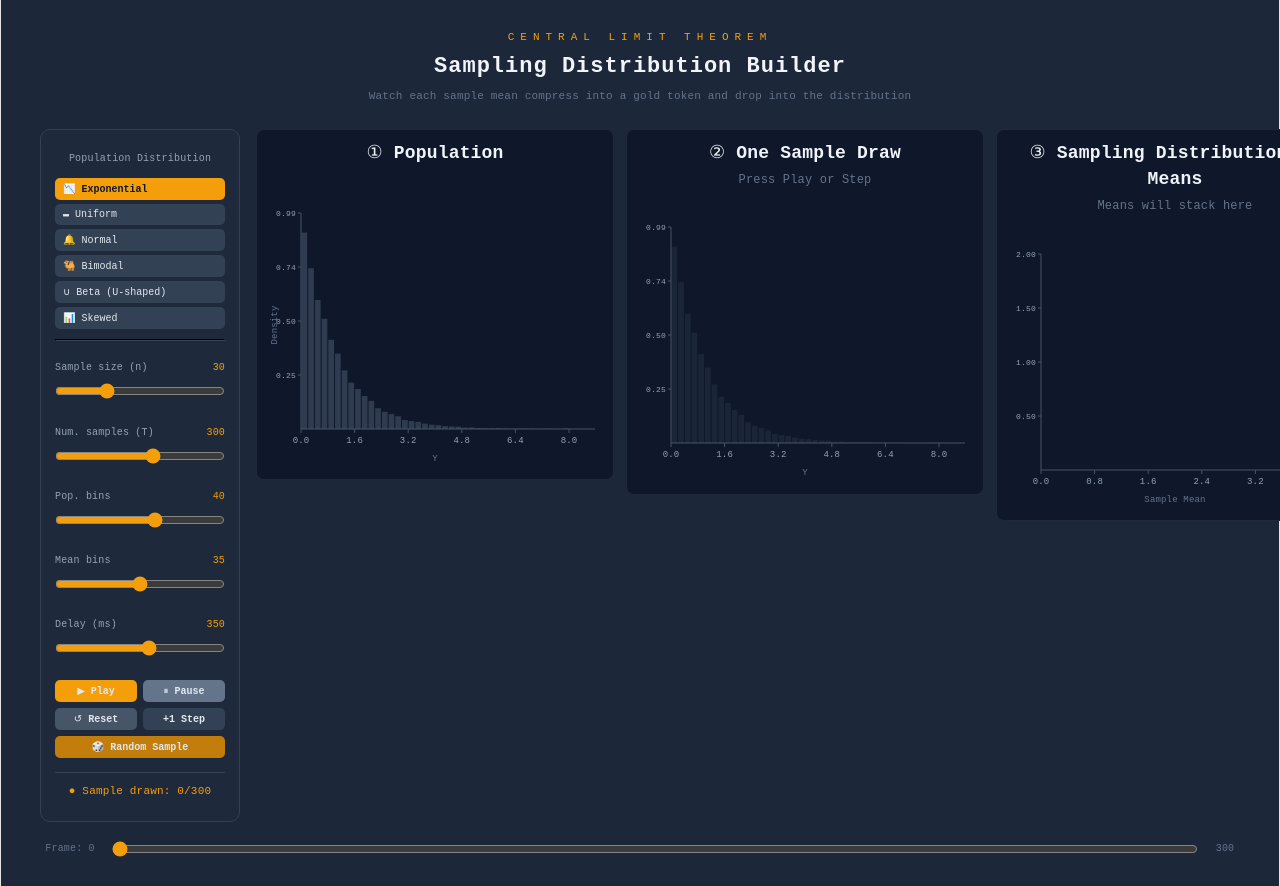
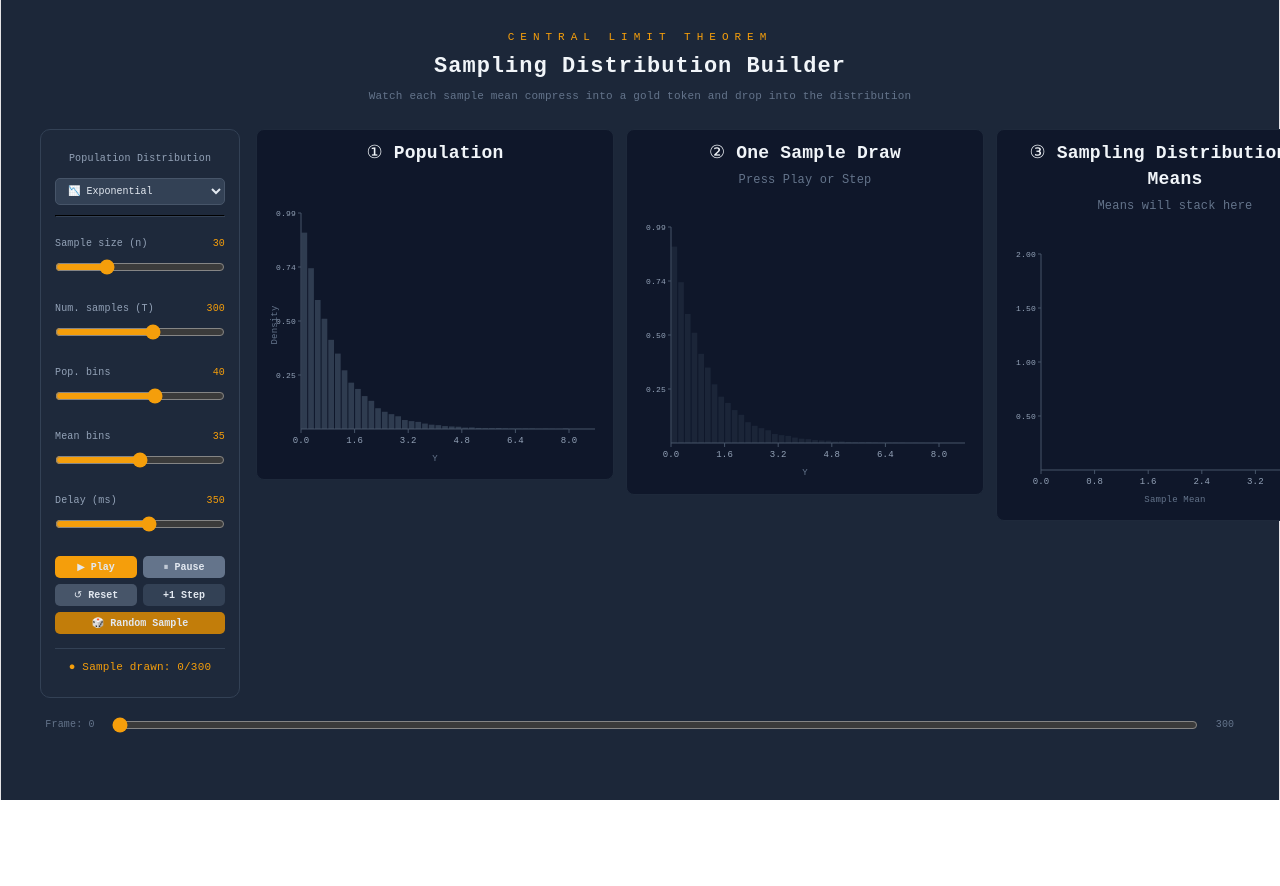
Before and after one commit to brunokomel/sampling-dist-builder, a React (Vite) app: page / in a window 1280 px wide. After the commit the page ends 800 px from the top, so only its background shows below. Built offline with nearby package versions, Linux system fonts and the light colour scheme.

Commit message:
Replace buttons with a select dropdown for distType

```diff
--- a/src/App.jsx
+++ b/src/App.jsx
@@ -151,7 +151,7 @@ export default function CLTVisualizer() {
     setT_val(0);
     setPlaying(false);
     setHighlightedIdx(null);
-  }, [distType]);
+  }, [n, T, distType]);
 
   // Playback
   useEffect(() => {
@@ -414,36 +414,29 @@ export default function CLTVisualizer() {
             <div style={{ color: '#94a3b8', fontSize: 10, marginBottom: 6 }}>
               Population Distribution
             </div>
-            {[
-              { key: 'exponential', label: '📉 Exponential' },
-              { key: 'uniform',     label: '▬  Uniform' },
-              { key: 'normal',      label: '🔔 Normal' },
-              { key: 'bimodal',     label: '🐫 Bimodal' },
-              { key: 'beta',        label: '∪  Beta (U-shaped)' },
-              { key: 'skewed',      label: '📊 Skewed' },
-            ].map(({ key, label }) => (
-              <button
-                key={key}
-                onClick={() => setDistType(key)}
+            <select
+              value={distType}
+              onChange={(e) => setDistType(e.target.value)}
               style={{
-                  display: 'block',
                 width: '100%',
-                  marginBottom: 4,
-                  padding: '5px 8px',
+                padding: '6px 8px',
                 fontSize: 10,
-                  cursor: 'pointer',
-                  background: distType === key ? GOLD : '#334155',
-                  color: distType === key ? '#0f172a' : '#e2e8f0',
-                  border: 'none',
+                background: '#334155',
+                color: '#e2e8f0',
+                border: '1px solid #475569',
                 borderRadius: 5,
                 fontFamily: "'Courier New', monospace",
-                  fontWeight: distType === key ? 700 : 400,
-                  textAlign: 'left',
+                cursor: 'pointer',
+                accentColor: GOLD,
               }}
             >
-                {label}
-              </button>
-            ))}
+              <option value="exponential">📉 Exponential</option>
+              <option value="uniform">▬ Uniform</option>
+              <option value="normal">🔔 Normal</option>
+              <option value="bimodal">🐫 Bimodal</option>
+              <option value="beta">∪ Beta (U-shaped)</option>
+              <option value="skewed">📊 Skewed</option>
+            </select>
             <hr style={{ borderColor: '#334155', marginTop: 10 }} />
           </div>
 
```
Lines whose indentation alone changed are shown as unchanged.
